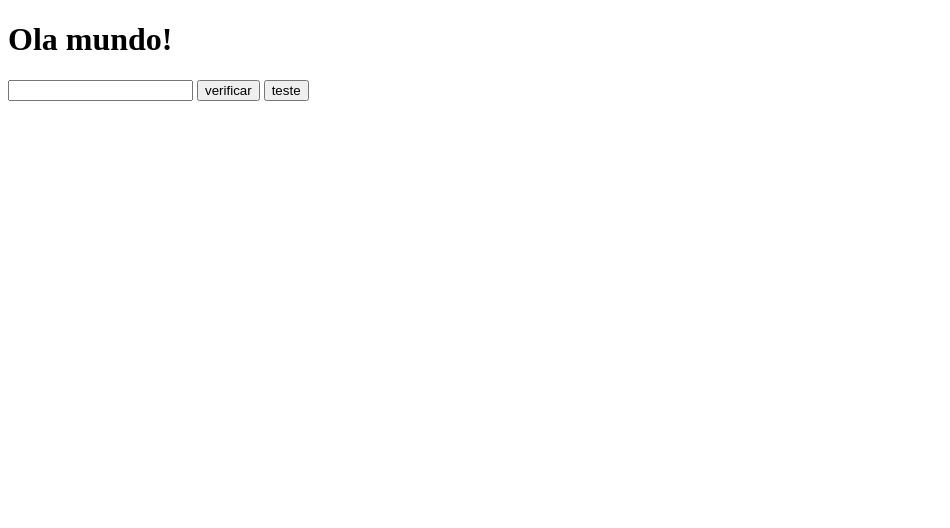
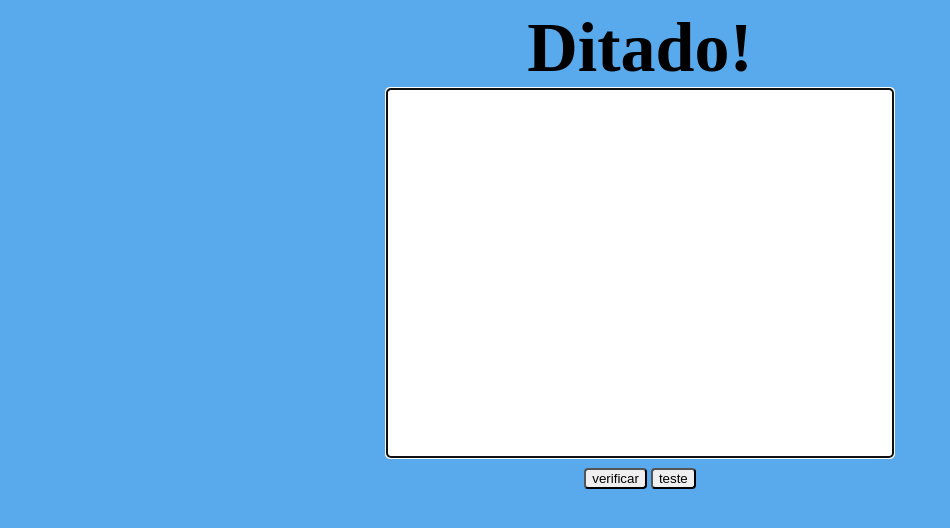
Before and after one commit to GabrielaSousaAlmeida/DitadoApp, a plain HTML site: page index.html in a window 1280 px wide. Shown: the whole page, without its empty margins (0-950 px from the left). Drawn offline with Linux system fonts and the light colour scheme.

Commit message:
atualizei o projeto

```diff
--- a/index.html
+++ b/index.html
@@ -7,10 +7,12 @@
   <link rel="stylesheet" href="style.css">
 </head>
 <body>
-  <h1>Ola mundo!</h1>
+  <h1>Ditado!</h1>
   <input type="text" name="" id="palavra">
-  <button id="btn-verificar">verificar</button>
-  <button onclick="teste()">teste</button>
+  <div class="container">
+    <button id="btn-verificar">verificar</button>
+    <button onclick="teste()" id="btn-teste">teste</button>
+  </div>
 </body>
 <script src="script.js"></script>
 </html>
--- a/script.js
+++ b/script.js
@@ -26,3 +26,7 @@ function teste() {
     })
     .catch(()=> alert('errado'));
 }
+
+window.onload = ()=>{
+  inputPalavra.focus();// metodo usado para defini o foco do  cursos no elemento.
+}
--- a/style.css
+++ b/style.css
@@ -0,0 +1,31 @@
+body {
+  background-color: rgb(89, 170, 237);
+  display: flex;
+  flex-direction: column;
+  align-items: center;
+  justify-content: center;
+}
+
+h1 {
+  text-align: center;
+  font-size: 70px;
+  margin: 0;
+}
+
+#btn-verificar, #btn-teste, #palavra {
+  border-radius: 4px;
+}
+
+#palavra{
+  width: 500px;
+  /* height: 350px; */
+  padding-bottom:  350px;
+}
+
+#btn-verificar{
+  margin-top: 10px;
+}
+
+/* .container {
+  display: inline-block;
+} */
```
